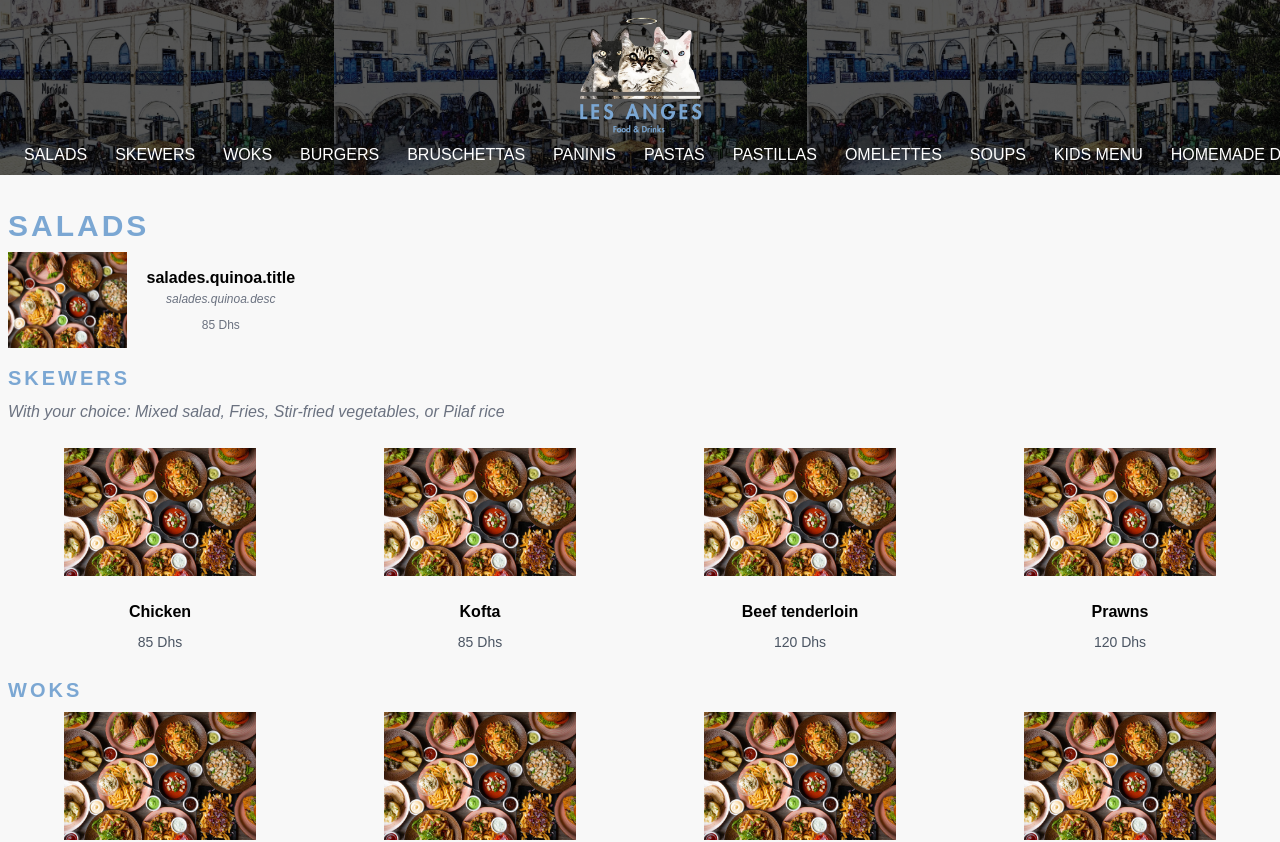
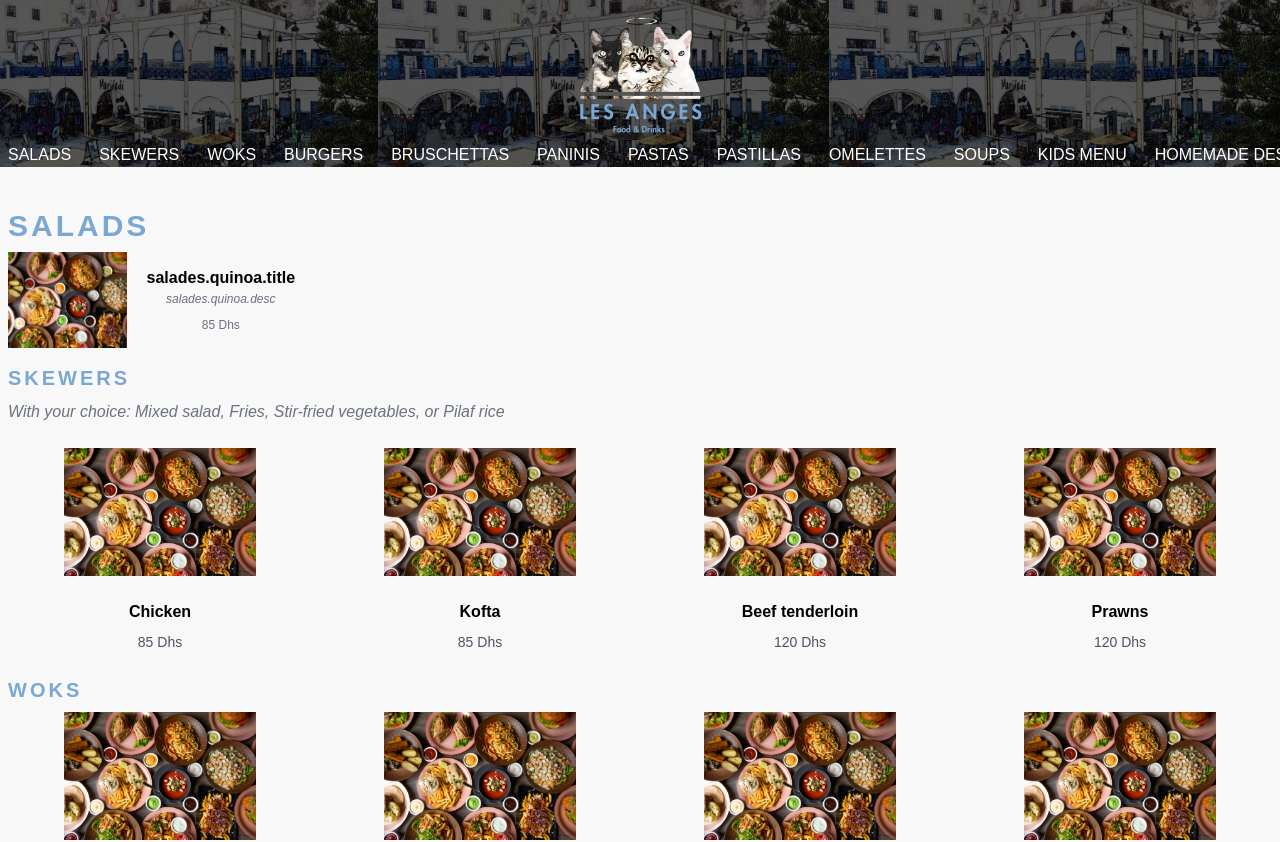
Before and after one commit to Iznobadd/menu-ange, a React (Vite) app: page /menu in a window 1280 px wide. Shown: the top 842 px of the page. Built offline with nearby package versions, Linux system fonts and the light colour scheme; a web font is replaced by a local one.

Commit message:
rechange size

```diff
--- a/src/components/Menu.tsx
+++ b/src/components/Menu.tsx
@@ -63,13 +63,13 @@ const Menu = () => {
       </div>
       <div
         ref={menuRef}
-        className="fixed top-0 h-auto w-full flex items-end gap-3 px-4 pt-[135px] overflow-x-auto whitespace-nowrap bg-contain bg-right"
+        className="fixed top-0 h-auto w-full flex items-end gap-3 pt-[135px] overflow-x-auto whitespace-nowrap bg-contain bg-right"
         style={{ backgroundImage: `url(${BgTop})` }}
       >
         <button
           data-id="salade"
           onClick={() => scrollToSection("salade")}
-          className={`py-2 px-2 text-white ${
+          className={`px-2 pt-2 text-white  ${
             activeSection === "salade" ? "text-[#7ba7d3] rounded" : " rounded"
           }`}
         >
@@ -78,7 +78,7 @@ const Menu = () => {
         <button
           data-id="brochette"
           onClick={() => scrollToSection("brochette")}
-          className={`py-2 px-2 text-white ${
+          className={`px-2 pt-2 text-white  ${
             activeSection === "brochette"
               ? "text-[#7ba7d3] rounded"
               : " rounded"
@@ -89,7 +89,7 @@ const Menu = () => {
         <button
           data-id="wok"
           onClick={() => scrollToSection("wok")}
-          className={`py-2 px-2 text-white ${
+          className={`px-2 pt-2 text-white  ${
             activeSection === "wok" ? "text-[#7ba7d3] rounded" : " rounded"
           }`}
         >
@@ -98,7 +98,7 @@ const Menu = () => {
         <button
           data-id="burger"
           onClick={() => scrollToSection("burger")}
-          className={`py-2 px-2 text-white ${
+          className={`px-2 pt-2 text-white  ${
             activeSection === "burger" ? "text-[#7ba7d3] rounded" : " rounded"
           }`}
         >
@@ -107,7 +107,7 @@ const Menu = () => {
         <button
           data-id="bruschetta"
           onClick={() => scrollToSection("bruschetta")}
-          className={`py-2 px-2 text-white ${
+          className={`px-2 pt-2 text-white  ${
             activeSection === "bruschetta"
               ? "text-[#7ba7d3] rounded"
               : " rounded"
@@ -118,7 +118,7 @@ const Menu = () => {
         <button
           data-id="panini"
           onClick={() => scrollToSection("panini")}
-          className={`py-2 px-2 text-white ${
+          className={`px-2 pt-2 text-white  ${
             activeSection === "panini" ? "text-[#7ba7d3] rounded" : " rounded"
           }`}
         >
@@ -127,7 +127,7 @@ const Menu = () => {
         <button
           data-id="pate"
           onClick={() => scrollToSection("pate")}
-          className={`py-2 px-2 text-white ${
+          className={`px-2 pt-2 text-white  ${
             activeSection === "pate" ? "text-[#7ba7d3] rounded" : " rounded"
           }`}
         >
@@ -136,7 +136,7 @@ const Menu = () => {
         <button
           data-id="pastilla"
           onClick={() => scrollToSection("pastilla")}
-          className={`py-2 px-2 text-white ${
+          className={`px-2 pt-2 text-white  ${
             activeSection === "pastilla" ? "text-[#7ba7d3] rounded" : " rounded"
           }`}
         >
@@ -145,7 +145,7 @@ const Menu = () => {
         <button
           data-id="omelette"
           onClick={() => scrollToSection("omelette")}
-          className={`py-2 px-2 text-white ${
+          className={`px-2 pt-2 text-white  ${
             activeSection === "omelette" ? "text-[#7ba7d3] rounded" : " rounded"
           }`}
         >
@@ -154,7 +154,7 @@ const Menu = () => {
         <button
           data-id="soupe"
           onClick={() => scrollToSection("soupe")}
-          className={`py-2 px-2 text-white ${
+          className={`px-2 pt-2 text-white  ${
             activeSection === "soupe" ? "text-[#7ba7d3] rounded" : " rounded"
           }`}
         >
@@ -163,7 +163,7 @@ const Menu = () => {
         <button
           data-id="enfant"
           onClick={() => scrollToSection("enfant")}
-          className={`py-2 px-2 text-white ${
+          className={`px-2 pt-2 text-white  ${
             activeSection === "enfant" ? "text-[#7ba7d3] rounded" : " rounded"
           }`}
         >
@@ -172,7 +172,7 @@ const Menu = () => {
         <button
           data-id="dessert"
           onClick={() => scrollToSection("dessert")}
-          className={`py-2 px-2 text-white ${
+          className={`px-2 pt-2 text-white  ${
             activeSection === "dessert" ? "text-[#7ba7d3] rounded" : " rounded"
           }`}
         >
@@ -181,7 +181,7 @@ const Menu = () => {
         <button
           data-id="crepe"
           onClick={() => scrollToSection("crepe")}
-          className={`py-2 px-2 text-white ${
+          className={`px-2 pt-2 text-white  ${
             activeSection === "crepe" ? "text-[#7ba7d3] rounded" : " rounded"
           }`}
         >
@@ -190,7 +190,7 @@ const Menu = () => {
         <button
           data-id="glace"
           onClick={() => scrollToSection("glace")}
-          className={`py-2 px-2 text-white ${
+          className={`px-2 pt-2 text-white  ${
             activeSection === "glace" ? "text-[#7ba7d3] rounded" : " rounded"
           }`}
         >
@@ -199,7 +199,7 @@ const Menu = () => {
         <button
           data-id="milkshake"
           onClick={() => scrollToSection("milkshake")}
-          className={`py-2 px-2 text-white ${
+          className={`px-2 pt-2 text-white  ${
             activeSection === "milkshake"
               ? "text-[#7ba7d3] rounded"
               : " rounded"
@@ -210,7 +210,7 @@ const Menu = () => {
         <button
           data-id="soft"
           onClick={() => scrollToSection("soft")}
-          className={`py-2 px-2 text-white ${
+          className={`px-2 pt-2 text-white  ${
             activeSection === "soft" ? "text-[#7ba7d3] rounded" : " rounded"
           }`}
         >
@@ -219,7 +219,7 @@ const Menu = () => {
         <button
           data-id="chaud"
           onClick={() => scrollToSection("chaud")}
-          className={`py-2 px-2 text-white ${
+          className={`px-2 pt-2 text-white  ${
             activeSection === "chaud" ? "text-[#7ba7d3] rounded" : " rounded"
           }`}
         >
```
